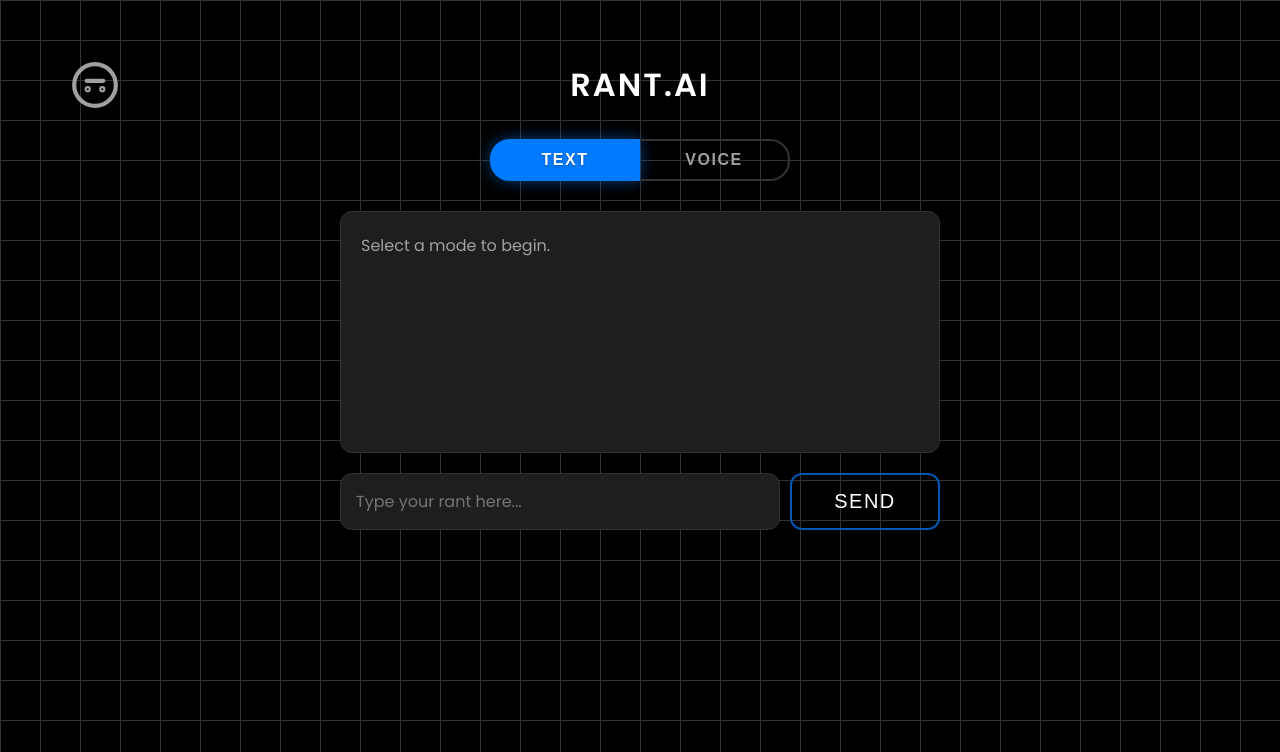
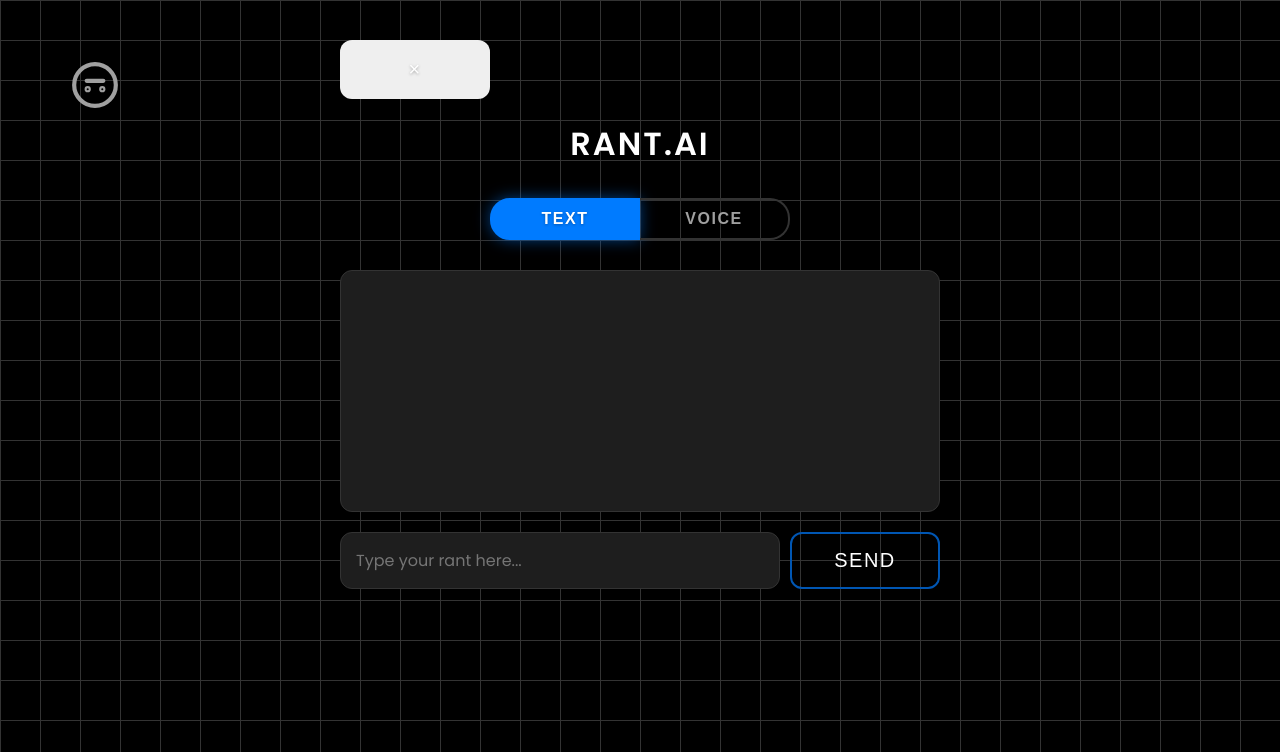
Before and after one commit to Rajbhakta25/RANT.AI, a Flask app: page / in a window 1280 px wide. Shown: the top 752 px of the page. Run offline with Flask 3, Linux system fonts and the light colour scheme.

Commit message:
Update index.html
Updated text.

```diff
--- a/templates/index.html
+++ b/templates/index.html
@@ -8,6 +8,13 @@
     <link rel="stylesheet" href="{{ url_for('static', filename='css/style.css') }}">
 </head>
 <body>
+    <div id="instructions-modal" class="modal">
+        <div class="modal-content">
+            <button class="modal-close-btn">&times;</button>
+            <div id="modal-text"></div>
+        </div>
+    </div>
+
     <button id="menu-icon">
         <svg xmlns="http://www.w3.org/2000/svg" width="50" height="50" viewBox="0 0 24 24" fill="none" stroke="currentColor" stroke-width="2" stroke-linecap="round" stroke-linejoin="round"><path d="M12 2C6.5 2 2 6.5 2 12s4.5 10 10 10 10-4.5 10-10S17.5 2 12 2z"></path><path d="M8.5 14.5a.5.5 0 1 0 0-1 .5.5 0 0 0 0 1z"></path><path d="M15.5 14.5a.5.5 0 1 0 0-1 .5.5 0 0 0 0 1z"></path><path d="M8 10h8"></path></svg>
     </button>
@@ -45,7 +52,7 @@
         <button id="voice-mode-btn" class="toggle-button">Voice</button>
     </div>
 
-    <div id="response-area">Select a mode to begin.</div>
+    <div id="response-area"></div>
 
     <div id="text-input-container" class="input-area">
         <textarea id="prompt-input" rows="1" placeholder="Type your rant here..."></textarea>
@@ -55,9 +62,9 @@
      <div id="voice-input-container" class="button-container hidden">
         <button id="voice-button">
             <svg class="mic-icon" xmlns="http://www.w3.org/2000/svg" width="20" height="20" viewBox="0 0 24 24" fill="none" stroke="currentColor" stroke-width="2" stroke-linecap="round" stroke-linejoin="round"><path d="M12 1a3 3 0 0 0-3 3v8a3 3 0 0 0 6 0V4a3 3 0 0 0-3-3z"></path><path d="M19 10v2a7 7 0 0 1-14 0v-2"></path><line x1="12" y1="19" x2="12" y2="23"></line><line x1="8" y1="23" x2="16" y2="23"></line></svg>
-            START VOICE MODE!
+            <span id="voice-button-label">START RANTING!</span>
         </button>
-        <button id="stop-button" class="hidden">STOP VOICE MODE!</button>
+        <button id="stop-button" class="hidden">STOP RANTING!</button>
     </div>
 
     <script src="{{ url_for('static', filename='js/script.js') }}"></script>
```
